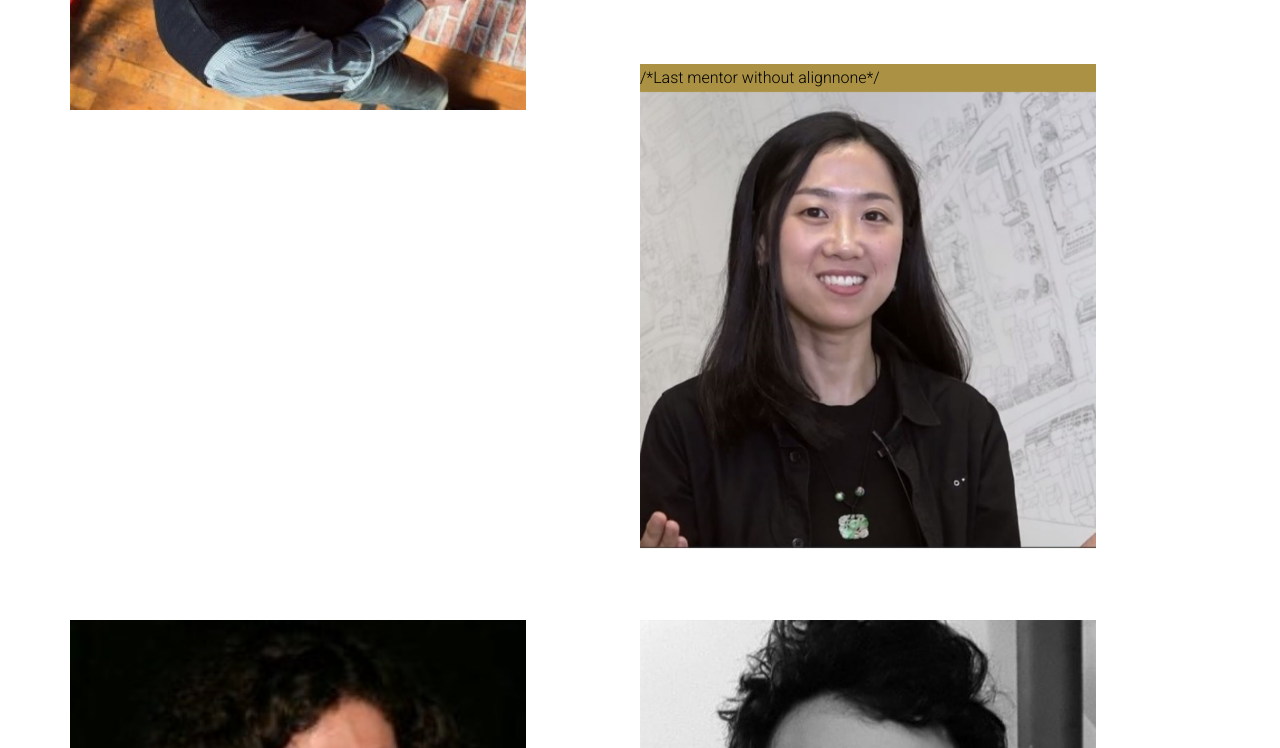
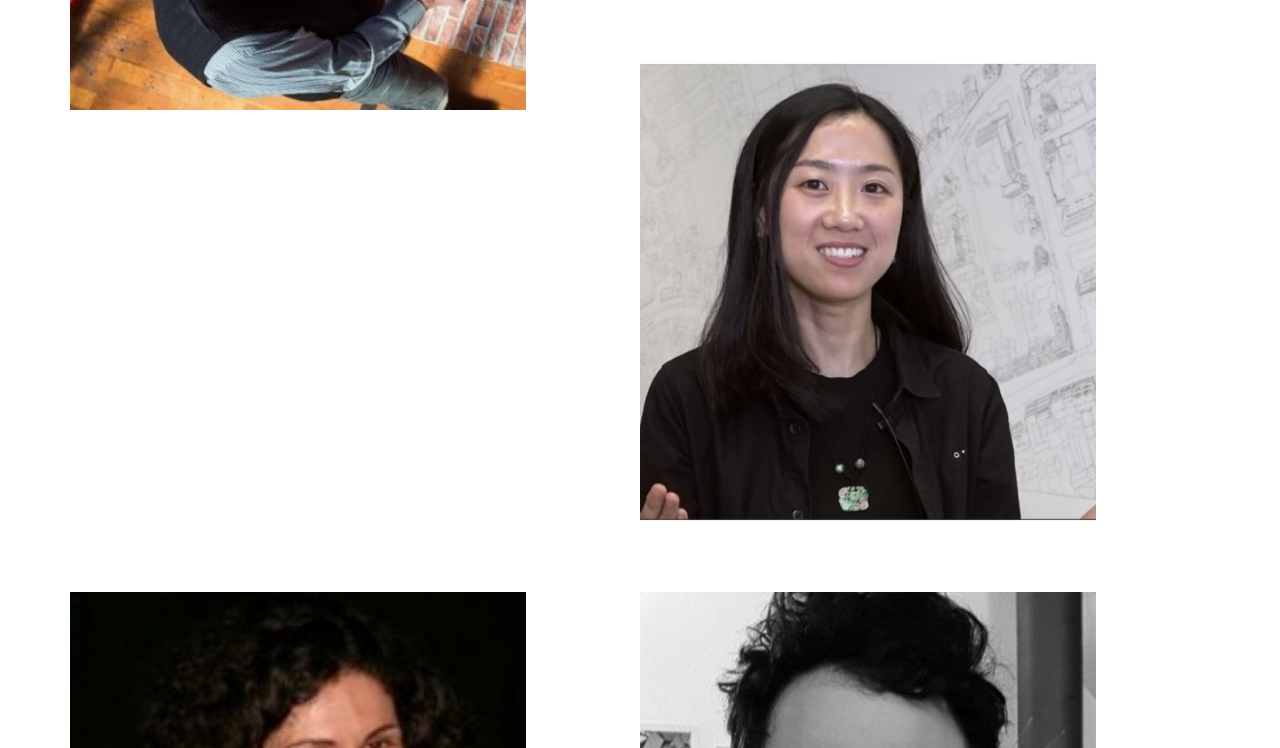
Before and after one commit to ChazGervais/ChazGervais.github.io, a plain HTML site: page views/mentors.html in a window 1280 px wide. Shown: the part 745-1493 px from the top of the page. Drawn offline with nearby package versions, Linux system fonts and the light colour scheme.

Commit message:
small fix

```diff
--- a/views/mentors.html
+++ b/views/mentors.html
@@ -99,7 +99,7 @@
           </div>
         </div>
 
-        <div class="MentorContainer"> /*Last mentor without alignnone*/
+        <div class="MentorContainer"> <!--/*Last mentor without alignnone*/-->
           <img src="../images/Mentors/XianZheng.JPG" alt="Avatar" class="MentorImage" />
           <div class="overlay">
             <div class="overlayText">
```
